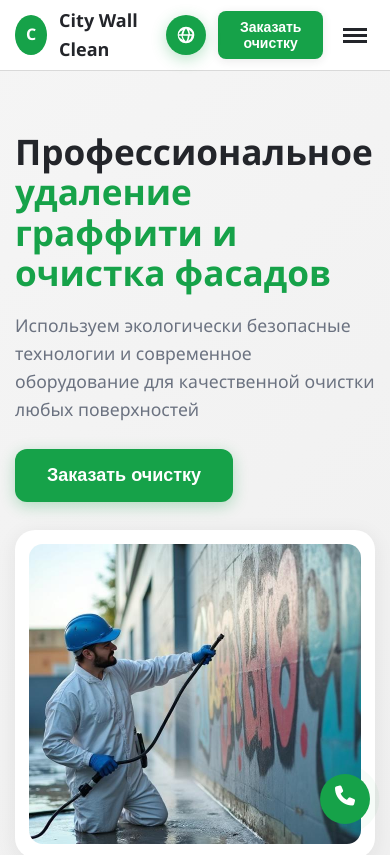
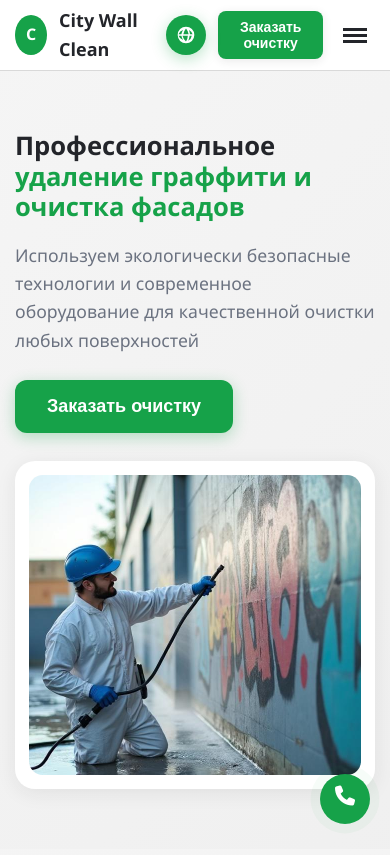
Before and after one commit to AA-4444/clean-service, a plain HTML site: page index.html in a window 390 px wide. Shown: the top 855 px of the page. Drawn offline with Linux system fonts and the light colour scheme.

Commit message:
initial commit

```diff
--- a/style2.css
+++ b/style2.css
@@ -1409,3 +1409,18 @@ html {
   .contact-grid{ grid-template-columns: 1fr; }
   .lead-form .field.two{ grid-template-columns: 1fr; }
 }
+/* 🔧 фикс для iPhone горизонтального скролла */
+html, body {
+  overflow-x: hidden;
+  width: 100%;
+}
+
+/* уменьшенный hero-заголовок для телефонов */
+@media (max-width: 480px) {
+  .hero-title {
+    font-size: 1.6rem;    /* вместо clamp(2.2rem...) */
+    line-height: 1.2;
+    max-width: 95%;       /* чтобы текст не толкал экран */
+    word-wrap: break-word;
+  }
+}
```
Also changed, not shown: 1 other file.
